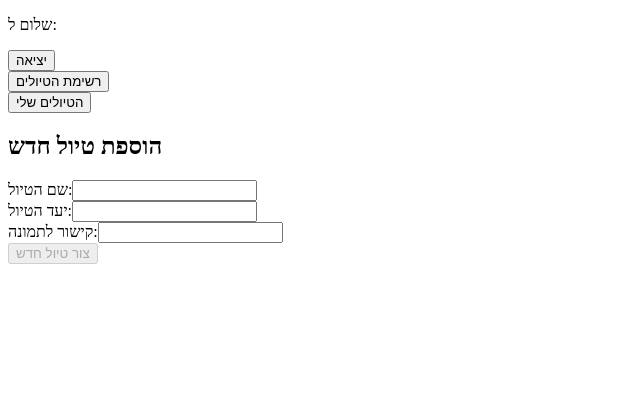
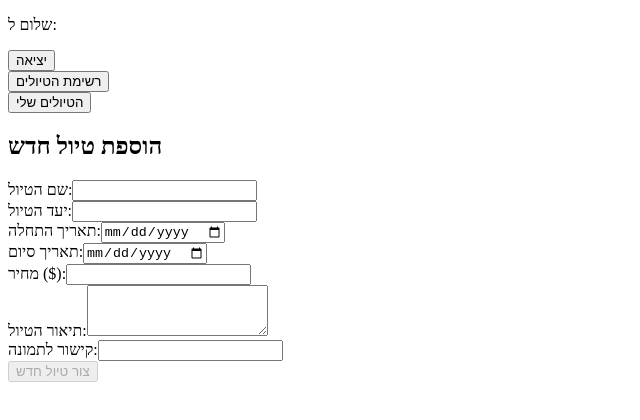
Before and after one commit to miri-bloy/trip-planner-system, an Angular app in the folder client/: page /add-trip in a window 1280 px wide. Shown: the top 420 px of the page, without its empty margins (0-640 px from the left). Built offline with nearby package versions, Linux system fonts and the light colour scheme.

Commit message:
add inputs to formTrip

```diff
--- a/client/src/app/components/trip-form-modal/trip-form-modal.html
+++ b/client/src/app/components/trip-form-modal/trip-form-modal.html
@@ -1,4 +1,3 @@
-
 <div class="form-container">
 
   <h2>{{ isEditMode ? 'עריכת טיול קיים' : 'הוספת טיול חדש' }}</h2>
@@ -8,7 +7,6 @@
     <div class="form-group">
       <label for="name">שם הטיול:</label>
       <input id="name" type="text" formControlName="name" />
-
       @if (tripForm.get('name')?.invalid && tripForm.get('name')?.touched) {
         <small class="error-message">שם הטיול הוא שדה חובה</small>
       }
@@ -17,10 +15,40 @@
     <div class="form-group">
       <label for="destination">יעד הטיול:</label>
       <input id="destination" type="text" formControlName="destination" />
-
       @if (tripForm.get('destination')?.invalid && tripForm.get('destination')?.touched) {
         <small class="error-message">יעד הטיול הוא שדה חובה</small>
       }
+    </div>
+
+    <div class="form-row">
+      <div class="form-group">
+        <label for="startDate">תאריך התחלה:</label>
+        <input id="startDate" type="date" formControlName="startDate" />
+        @if (tripForm.get('startDate')?.invalid && tripForm.get('startDate')?.touched) {
+          <small class="error-message">חובה לבחור תאריך התחלה</small>
+        }
+      </div>
+
+      <div class="form-group">
+        <label for="endDate">תאריך סיום:</label>
+        <input id="endDate" type="date" formControlName="endDate" />
+        @if (tripForm.get('endDate')?.invalid && tripForm.get('endDate')?.touched) {
+          <small class="error-message">חובה לבחור תאריך סיום</small>
+        }
+      </div>
+    </div>
+
+    <div class="form-group">
+      <label for="price">מחיר ($):</label>
+      <input id="price" type="number" formControlName="price" />
+      @if (tripForm.get('price')?.invalid && tripForm.get('price')?.touched) {
+        <small class="error-message">חובה להזין מחיר תקין (גבוה מ-0)</small>
+      }
+    </div>
+
+    <div class="form-group">
+      <label for="description">תיאור הטיול:</label>
+      <textarea id="description" formControlName="description" rows="3"></textarea>
     </div>
 
     <div class="form-group">
--- a/client/src/app/components/trip-form-modal/trip-form-modal.ts
+++ b/client/src/app/components/trip-form-modal/trip-form-modal.ts
@@ -1,45 +1,50 @@
-import { Component, OnChanges, SimpleChanges, inject, input } from '@angular/core'; // שימי לב לייבוא של OnChanges
+import { Component, OnChanges, SimpleChanges, inject, input } from '@angular/core';
 import { FormGroup, FormControl, Validators, ReactiveFormsModule } from '@angular/forms';
 import { Router } from '@angular/router';
 import { TripsService } from '../../services/trips.service';
 import { Trip } from '../../modules/trip.moduel';
 
 @Component({
-  selector: 'app-trip-form',
+  selector: 'app-trip-form-modal',
   standalone: true,
   imports: [ReactiveFormsModule],
-templateUrl: './trip-form-modal.html',
+  templateUrl: './trip-form-modal.html',
   styleUrls: ['./trip-form-modal.css']
 })
-export class TripFormModal implements OnChanges { // שינינו מ-OnInit ל-OnChanges
+export class TripFormModal implements OnChanges {
 
   id = input<string | undefined>();
 
   private tripsService = inject(TripsService);
   private router = inject(Router);
 
+
   tripForm = new FormGroup({
     name: new FormControl('', Validators.required),
     destination: new FormControl('', Validators.required),
+    startDate: new FormControl('', Validators.required),
+    endDate: new FormControl('', Validators.required),
+    price: new FormControl<number | null>(null, [Validators.required, Validators.min(1)]),
+    description: new FormControl(''),
     image: new FormControl('')
   });
 
   isEditMode = false;
 
-  // הפונקציה הזו רצה אוטומטית ברגע שה-input של ה-ID מתעדכן מה-URL
   ngOnChanges(changes: SimpleChanges) {
+    if (this.id()) {
+      this.isEditMode = true;
 
-    // בודקים אם ה-ID קיים ויש בו ערך אמיתי
-    if (this.id()) {
-      this.isEditMode = true; // מעבירים מיד למצב עריכה כדי שהכותרת ב-HTML תתעדכן
-
-      // פנייה לסרביס לקבלת הנתונים
       this.tripsService.getTripById(this.id()!).subscribe({
         next: (existingTrip) => {
-          // מילוי הטופס בנתונים שהגיעו מהשרת
+
           this.tripForm.patchValue({
             name: existingTrip.name,
             destination: existingTrip.destination,
+            startDate: existingTrip.startDate,
+            endDate: existingTrip.endDate,
+            price: existingTrip.price,
+            description: existingTrip.description,
             image: existingTrip.image
           });
         },
@@ -48,7 +53,6 @@ export class TripFormModal implements OnChanges { // שינינו מ-OnInit ל-O
         }
       });
     } else {
-
       this.isEditMode = false;
       this.tripForm.reset();
     }
@@ -60,13 +64,21 @@ export class TripFormModal implements OnChanges { // שינינו מ-OnInit ל-O
     const tripData = this.tripForm.getRawValue() as Trip;
 
     if (this.isEditMode) {
-      this.tripsService.updateTrip(this.id()!, tripData);
-      console.log('הטיול עודכן בהצלחה!');
+      this.tripsService.updateTrip(this.id()!, tripData).subscribe({
+        next: () => {
+          console.log('הטיול עודכן בהצלחה בשרת!');
+          this.router.navigate(['/all-trips']);
+        },
+        error: (err) => console.error('שגיאה בעדכון הטיול:', err)
+      });
     } else {
-      this.tripsService.addTrip(tripData);
-      console.log('טיול חדש נוצר בהצלחה!');
+      this.tripsService.addTrip(tripData).subscribe({
+        next: () => {
+          console.log('טיול חדש נוצר בהצלחה בשרת!');
+          this.router.navigate(['/all-trips']);
+        },
+        error: (err) => console.error('שגיאה בהוספת טיול חדש:', err)
+      });
     }
-
-    this.router.navigate(['/trips']);
   }
 }
```
Also changed, not shown: 1 other file (tests, documents, lock files or other folders).
